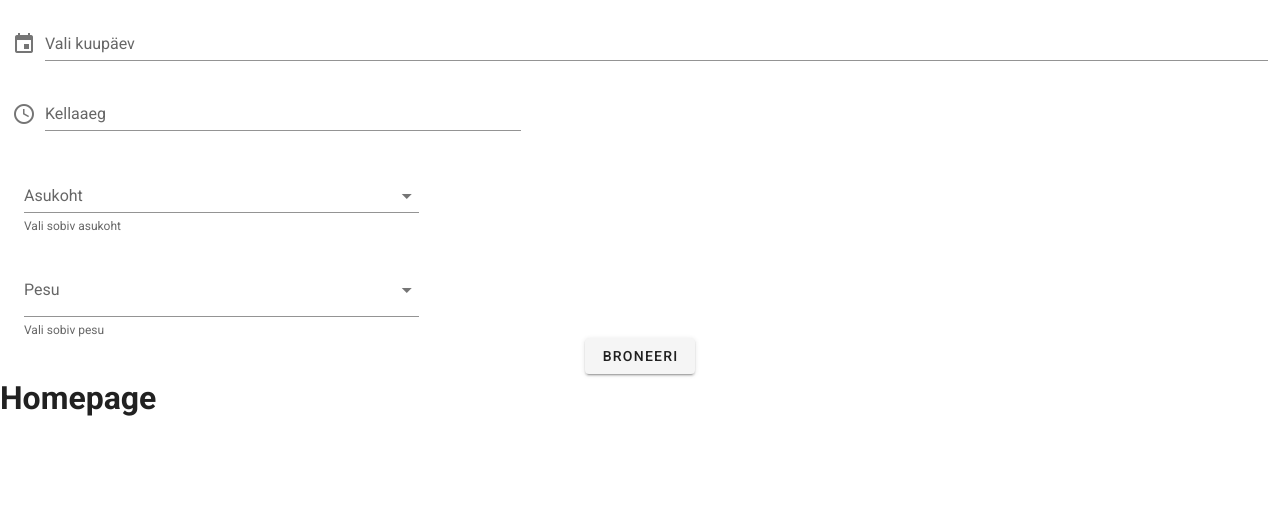
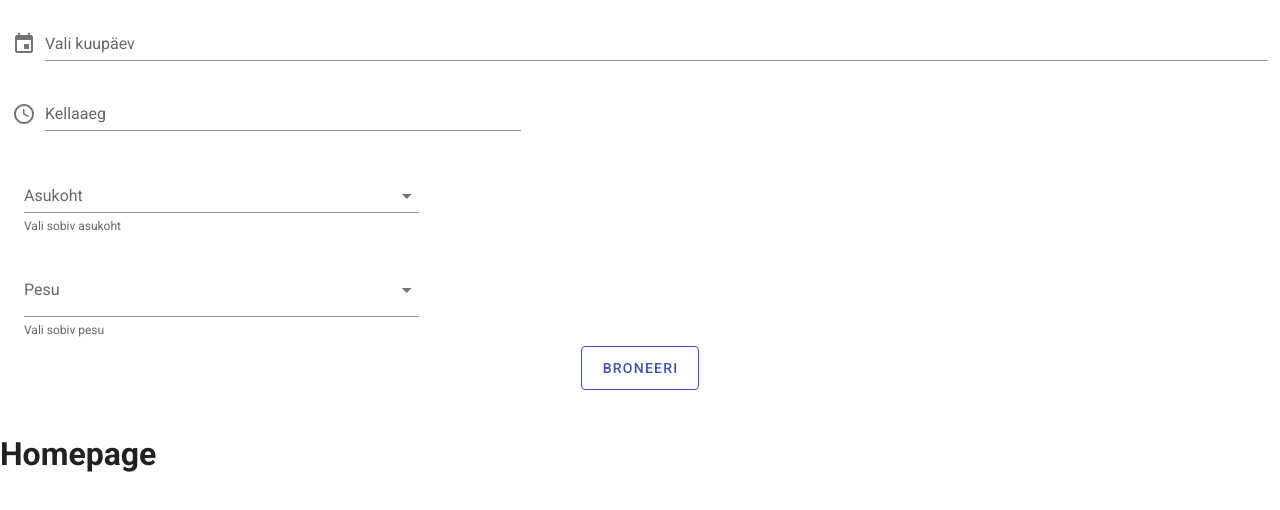
Before and after one commit to raudmari/car_wash_project_vue, a Vue app: page /#/ in a window 1280 px wide. Shown: the top 510 px of the page. Built offline with nearby package versions, Linux system fonts and the light colour scheme; no server answers.

Commit message:
Booking comp front Reede

```diff
--- a/src/components/Booking.vue
+++ b/src/components/Booking.vue
@@ -9,6 +9,7 @@
         transition="scale-transition"
         offset-y
         min-width="auto"
+
     >
       <template v-slot:activator="{ on, attrs }">
         <v-text-field
@@ -80,12 +81,12 @@
       <v-select
           v-model="e1"
           :items="e8"
-          item-text="title"
           item-value="id"
           :menu-props="{ maxHeight: '400' }"
           label="Asukoht"
           hint="Vali sobiv asukoht"
           persistent-hint
+
       ></v-select>
     </v-col>
     <!--          -----------------PESU TÜÜP-->
@@ -96,7 +97,6 @@
       <v-select
           v-model="e2"
           :items="e9"
-          item-text="title"
           item-value="id"
           label="Pesu"
           chips
@@ -108,10 +108,20 @@
         align="center"
         justify="space-around"
     >
-      <v-btn v-on:click="book()">Broneeri</v-btn>
+      <v-btn class="ma-2"
+      outlined
+      color="indigo"
+             large
+             v-on:click="book()"
+      >
+        BRONEERI
+      </v-btn>
+    </v-row>
+   <v-card-text>
+     {{message}}
+   </v-card-text>
 
 
-    </v-row>
   </v-container>
 </template>
 
@@ -129,7 +139,10 @@ export default {
       'date1': '',
       'time1': '',
       'date': '',
-      'answer': ''
+      'answer': '',
+     'message': ''
+
+
     }
   },
   methods: {
@@ -152,7 +165,15 @@ export default {
         washStationId: this.e1,
         dateTime: this.date + "T" + this.time,
 
+       }).then(response => {
+        let selectedLocationObject=  this.e8.find(x => x.id == this.e1);
+        let selectedWashObject = this.e9.find(y => y.id == this.e2);
+        this.message = "Aitäh, teie broneering on vastu võetud! " + this.date + " " + this.time + selectedLocationObject.text + selectedWashObject.text
+        response.text = this.message
       })
+
+      .catch(() => alert("Error"))
+
     }
   },
   mounted: function () {
```
